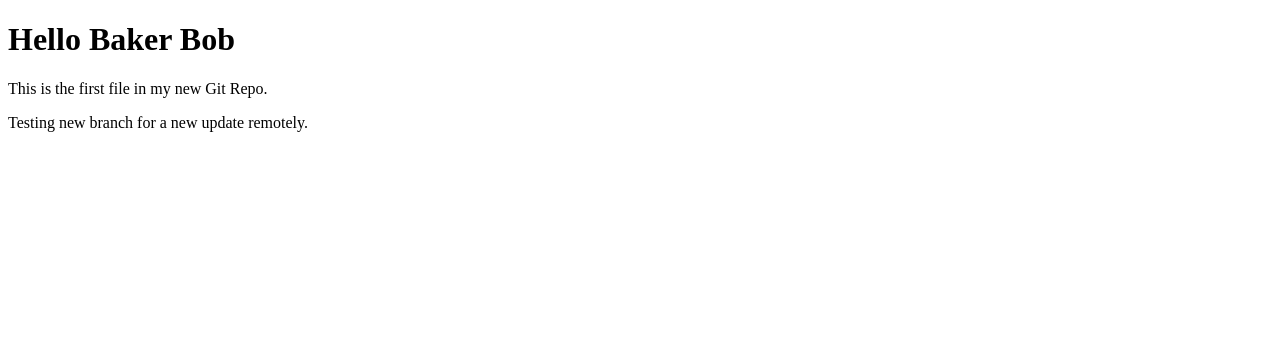
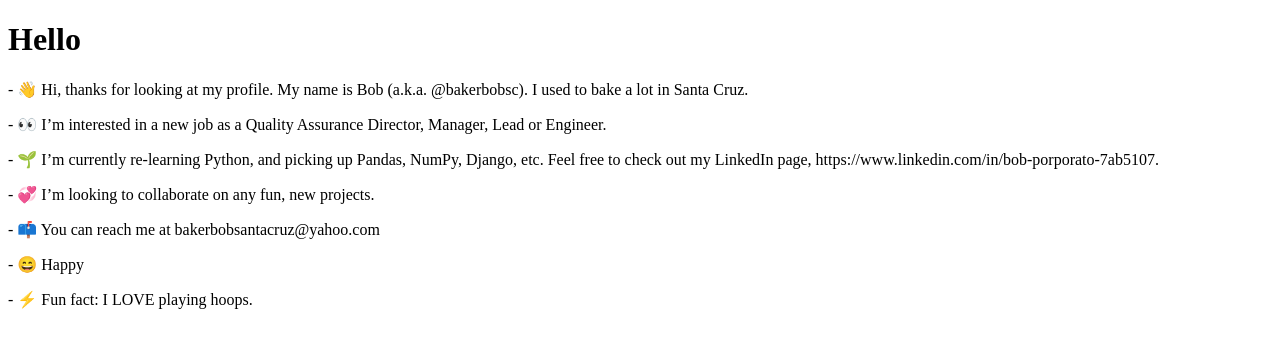
Before and after one commit to bakerbobsc/bakerbobsc.github.io, a plain HTML site: page index.html in a window 1280 px wide. Drawn offline with Linux system fonts and the light colour scheme.

Commit message:
Update index.html

```diff
--- a/index.html
+++ b/index.html
@@ -1,11 +1,16 @@
 <!DOCTYPE html>
 <html>
 <head>
-<title>Hello Baker Bob</title>
+<title>Hello</title>
 </head>
 <body>
-<h1>Hello Baker Bob</h1>
-<p>This is the first file in my new Git Repo.</p>
-<p>Testing new branch for a new update remotely.</p>
+<h1>Hello</h1>
+<p> - 👋 Hi, thanks for looking at my profile.  My name is Bob (a.k.a. @bakerbobsc).  I used to bake a lot in Santa Cruz.</p>
+<p> - 👀 I’m interested in a new job as a Quality Assurance Director, Manager, Lead or Engineer.</p>
+<p> - 🌱 I’m currently re-learning Python, and picking up Pandas, NumPy, Django, etc. Feel free to check out my LinkedIn page, https://www.linkedin.com/in/bob-porporato-7ab5107.</p>
+<p> - 💞️ I’m looking to collaborate on any fun, new projects.</p>
+<p> - 📫 You can reach me at bakerbobsantacruz@yahoo.com</p>
+<p> - 😄 Happy <dayoftheweek></p>
+<p> - ⚡ Fun fact: I LOVE playing hoops.</p>
 </body>
 </html>
```
